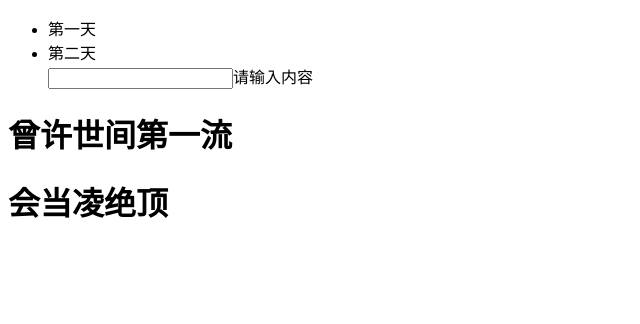
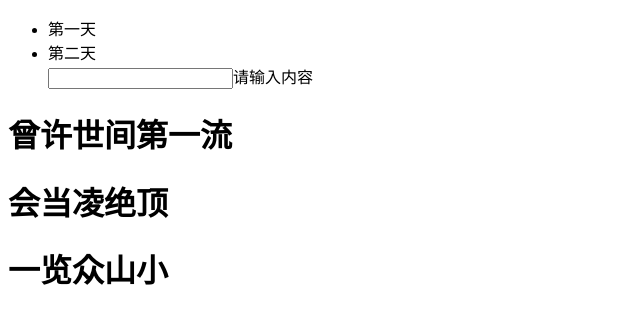
Before and after one commit to heisgenius/forgit, a plain HTML site: page index.html in a window 1280 px wide. Shown: the whole page, without its empty margins (0-640 px from the left). Drawn offline with Linux system fonts and the light colour scheme.

Commit message:
开发完毕

```diff
--- a/index.html
+++ b/index.html
@@ -13,5 +13,5 @@
 </body>
 <h1>曾许世间第一流</h1>
 <h1>会当凌绝顶</h1>
-
+<h1>一览众山小</h1>
 </html>
```
